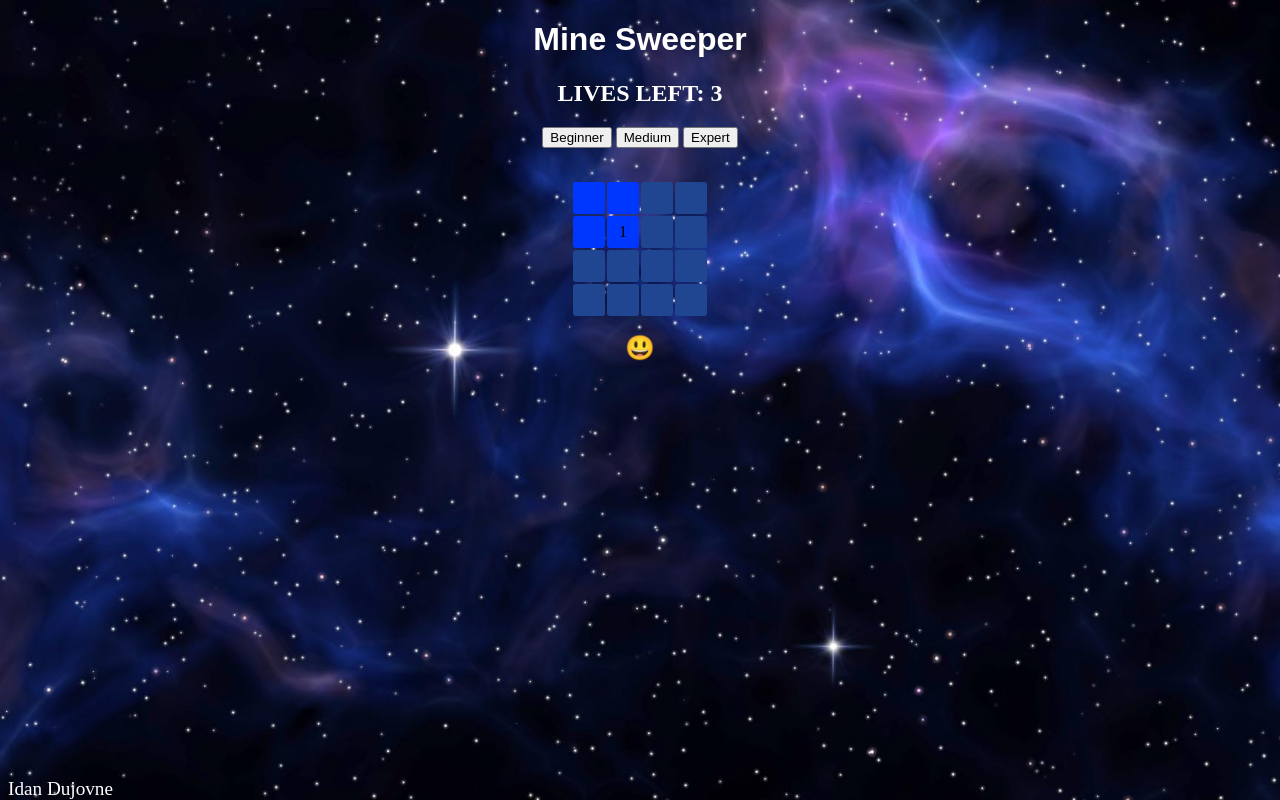
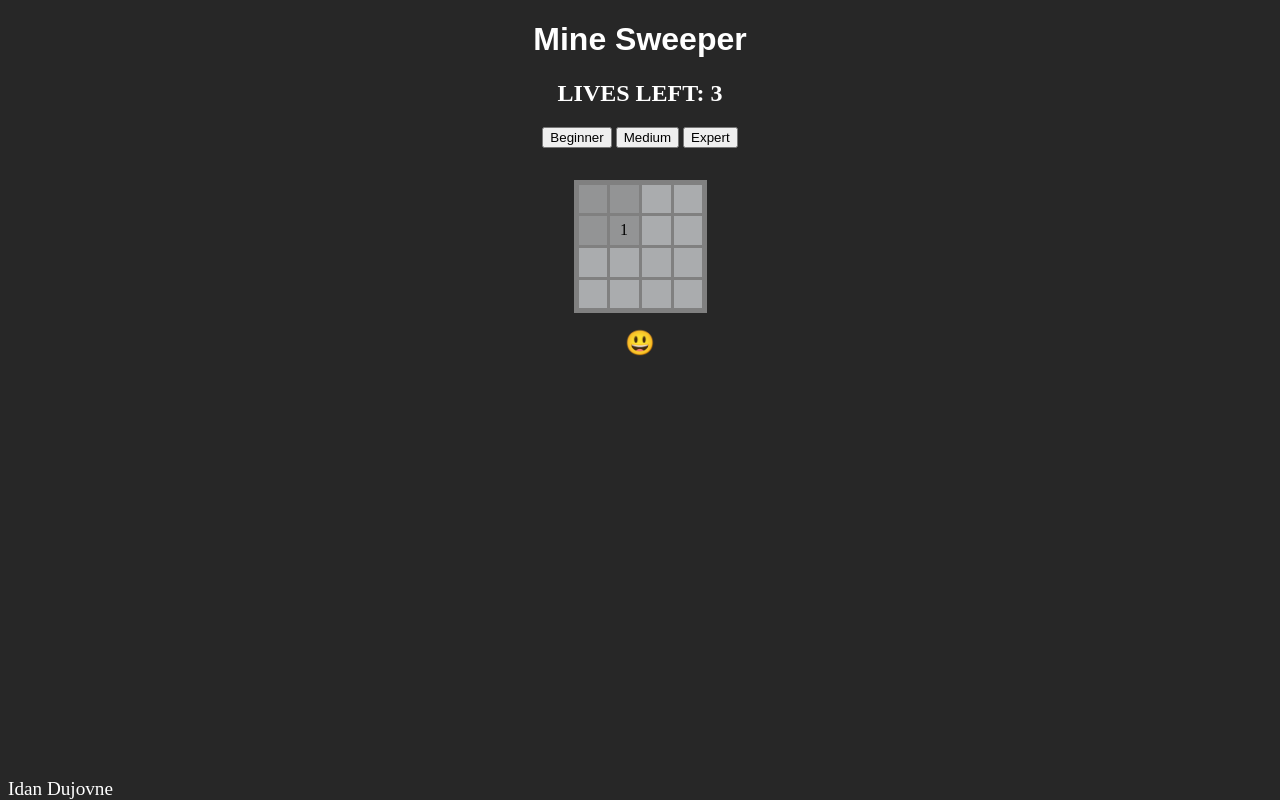
Before and after one commit to idanDujovne/minesweeper, a plain HTML site: page index.html in a window 1280 px wide. Both pictures are taken after a click on the element 589 px from the left and 197 px from the top of the page. Drawn offline with Linux system fonts and the light colour scheme.

Commit message:
Add files via upload

```diff
--- a/css/style.css
+++ b/css/style.css
@@ -2,12 +2,8 @@
     box-sizing: border-box;
 }
 
-html {
-    background: url('/img/space.jpeg') no-repeat center center fixed;
-    -webkit-background-size: cover;
-    -moz-background-size: cover;
-    -o-background-size: cover;
-    background-size: cover;
+body {
+    background-color: rgba(0, 0, 0, 0.849);
 }
 
 h1 {
@@ -38,7 +34,13 @@ h1 {
     margin-top: 5px;
 }
 
+table,td {
+    /* border: solid grey; */
+    border-collapse: collapse;
+}
+
 table {
+    border: 5px solid grey;
     margin: 0 auto;
 }
 
@@ -46,9 +48,10 @@ td {
     height: 32px;
     width: 32px;
     text-align: center;
-    background-color: rgb(33, 70, 145);
+    background-color: rgb(170, 172, 174);
     transition: 0.25s;
     border-radius: 10%;
+    border:solid grey;
 }
 
 td:hover {
@@ -56,11 +59,11 @@ td:hover {
 }
 
 .clicked {
-    background-color: rgb(0, 55, 255);
+    background-color: rgb(147, 148, 149);
 }
 
 .bomb {
-    background-color: rgb(121, 22, 22);
+    background-color: rgb(188, 18, 18);
 }
 
 .hide {
--- a/js/main.js
+++ b/js/main.js
@@ -12,9 +12,7 @@ var gGame = {
     markedCount: 0,
     secsPassed: 0,
 }
-
-var gIsHintOn = false
-var gIsReveal = true
+var gIsFirstClick
 
 function chooseLevel(opt) {
     switch (opt) {
@@ -46,6 +44,7 @@ function onInit() {
     var elResetBtn = document.querySelector('.reset-btn')
     elResetBtn.innerText = '😃'
 
+    gIsFirstClick = true
     gLives = 3
     document.querySelector('.lives-left').innerText = gLives
 
@@ -71,13 +70,16 @@ function buildBoard() {
             gBoard[i].push(currCell)
         }
     }
-    randomMines(gBoard)
-    setMinesNegsCount(gBoard)
 }
 
-function randomMines(board) {
+function randomMines(board, safeLocation) {
     for (var i = 0; i < gLevel.mines; i++) {
         var mineLocation = getRandomEmptyCell(board)
+
+        if (mineLocation.i === safeLocation.i && mineLocation.j === safeLocation.j) {
+            i--
+            continue
+        }
         gBoard[mineLocation.i][mineLocation.j].isMine = true
     }
 }
@@ -115,6 +117,12 @@ function renderBoard(board) {
 function onCellClicked(elCell, i, j) {
     var currCell = gBoard[i][j]
     if (!gGame.isOn || currCell.isMarked) return null
+
+    if (gIsFirstClick) {
+        randomMines(gBoard, {i, j})
+        setMinesNegsCount(gBoard)
+        gIsFirstClick = false
+    }
 
     currCell.isShown = true
     elCell.classList.add('clicked')
@@ -198,6 +206,8 @@ function expandShown(board, rowIdx, colIdx) {
             if (currCell.isMarked) continue
             currCell.isShown = true
 
+            if(currCell.minesAroundCount === 0) expandShown(board, currCell.i, currCell.j)
+
             var elCurrCell = document.querySelector(`.cell-${i}-${j}`)
             elCurrCell.innerText = (currCell.minesAroundCount > 0) ? currCell.minesAroundCount : ''
             elCurrCell.classList.add('clicked')
```
